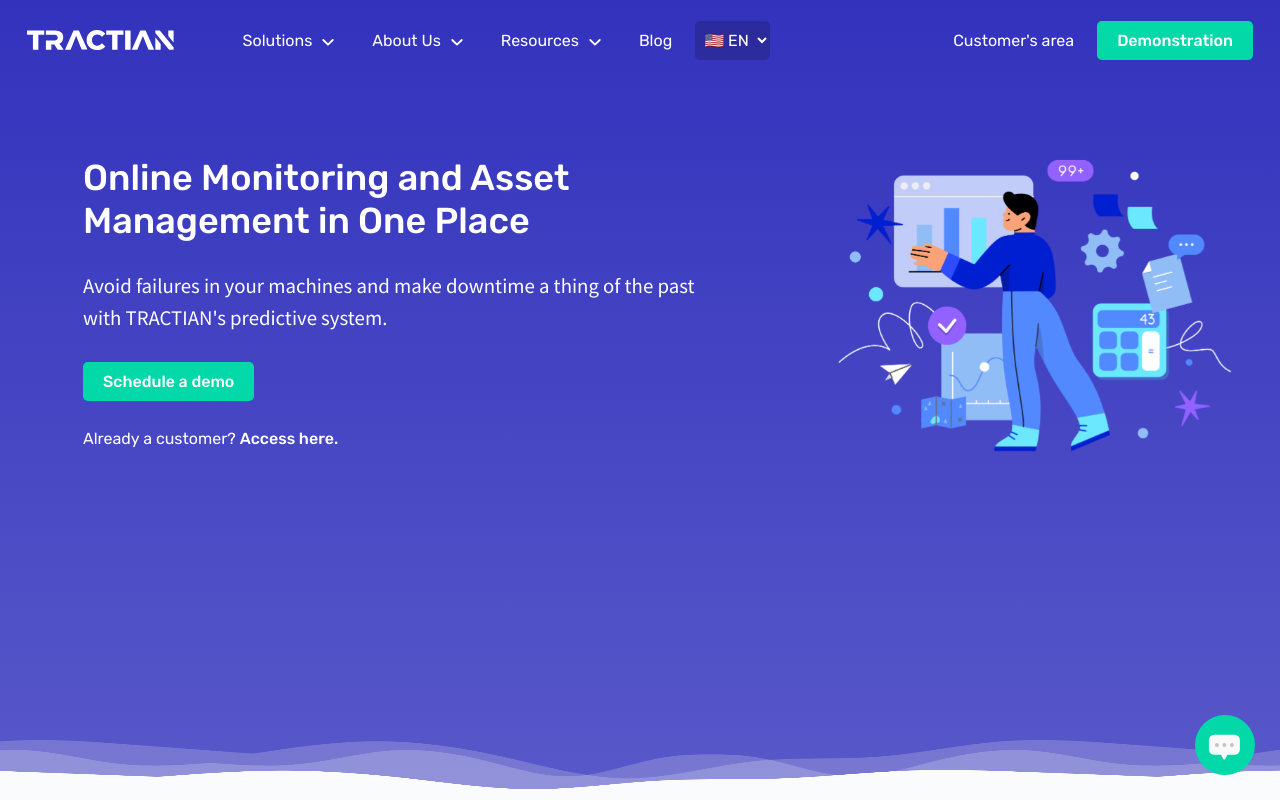
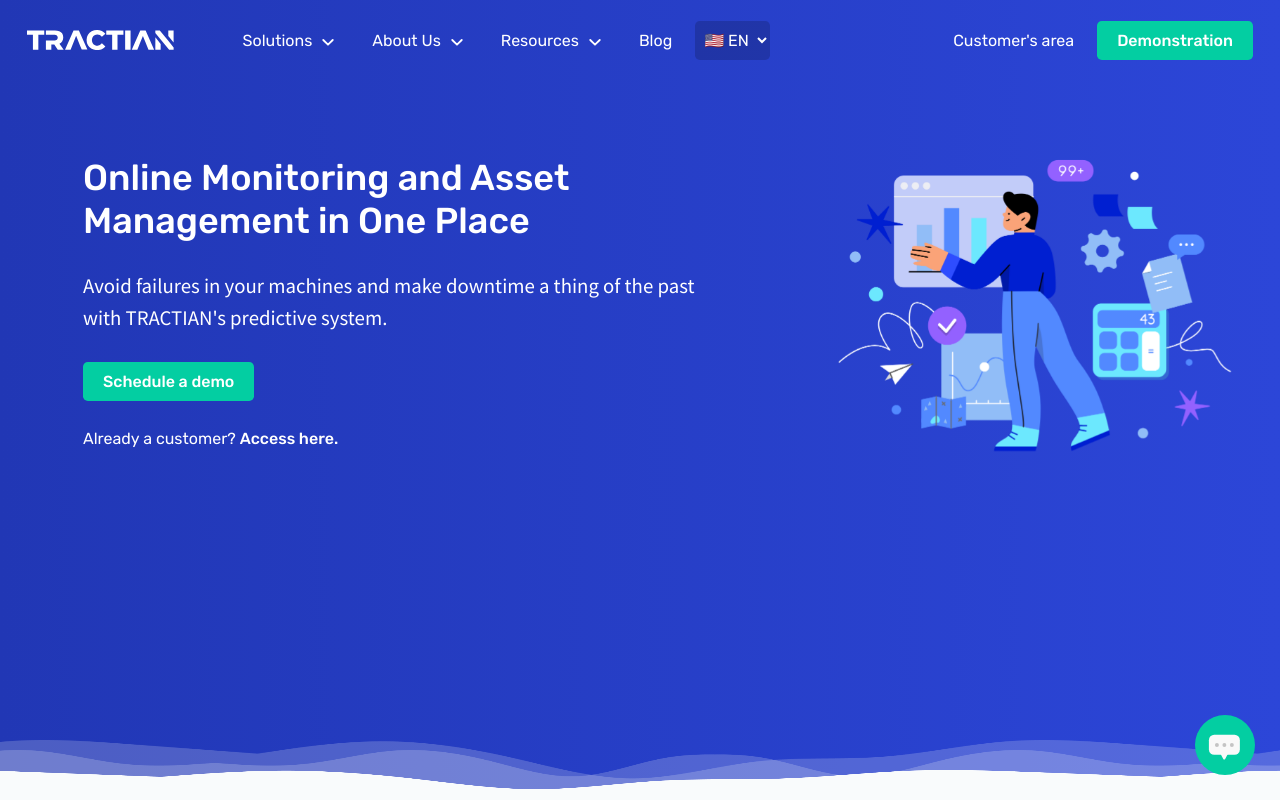
Before and after one commit to pedrotrasfereti/tractian-landing-page, a React (Vite) app: page / in a window 1280 px wide. Shown: the top 800 px of the page. Built offline with nearby package versions, Linux system fonts and the light colour scheme.

Commit message:
refactor: update color palette and redo design

```diff
--- a/src/App.css
+++ b/src/App.css
@@ -75,7 +75,6 @@
 
 .Switch>.SwitchBtn {
   cursor: pointer;
-  color: var(--dodger-blue);
   background: var(--white);
   font: var(--small-strong-font);
   padding: 10px 20px;
@@ -87,17 +86,24 @@
 }
 
 .SwitchBtn:first-of-type {
+  color: var(--dodger-blue);
   border-right: 1px solid var(--gull-gray);
   border-radius: .3rem 0 0 .3rem;
 }
 
 .SwitchBtn:last-of-type {
+  color: var(--deep-cove);
   border-radius: 0 .3rem .3rem 0;
 }
 
-.SwitchBtn.Active {
+.SwitchBtn.Active:first-of-type {
   color: var(--white);
   background: var(--dodger-blue);
+}
+
+.SwitchBtn.Active:last-of-type {
+  color: var(--white);
+  background: var(--deep-cove);
 }
 
 .Button:hover,
--- a/src/App.tsx
+++ b/src/App.tsx
@@ -12,6 +12,7 @@ import {
   WhyTractian,
   Products,
   HowItWorks,
+  Statistics,
 } from "./components";
 
 function App() {
@@ -24,6 +25,7 @@ function App() {
         <Products />
         <WhyTractian />
         <HowItWorks />
+        <Statistics />
       </main>
 
       <Bubble />
--- a/src/components/Header/styles.css
+++ b/src/components/Header/styles.css
@@ -48,7 +48,7 @@
 }
 
 .HeaderWhite>.NavBar>.Select {
-  background-color: var(--shadow-lighter);
+  background-color: var(--shadow-softer);
   color: var(--tundora);
 }
 
--- a/src/components/HowItWorks/styles.css
+++ b/src/components/HowItWorks/styles.css
@@ -22,7 +22,8 @@
 }
 
 .HowItWorks>.ContentWrapper {
-  background-color: var(--midnight-express);
+  background: var(--persian-blue);
+  background: linear-gradient(90deg, var(--persian-blue) 0%, var(--blue-ryb) 100%);
   width: 100%;
   padding: var(--padding-desktop);
   display: flex;
@@ -98,7 +99,7 @@
 
 .HowItWorks>.ContentWrapper>.Steps>.Step>button>.Number {
   background: var(--solitude);
-  color: var(--midnight-express);
+  color: var(--eerie-black);
 }
 
 .HowItWorks>.ContentWrapper>.Steps>.Step>button>.Content>.Title {
@@ -106,27 +107,27 @@
 }
 
 .HowItWorks>.ContentWrapper>.Steps>.Step>button>.Content>.Description {
-  color: var(--gull-gray);
+  color: var(--mischka);
 }
 
 /* step list content - button active and hover */
 .HowItWorks>.ContentWrapper>.Steps>.Step.Active>button {
-  background-color: var(--mirage);
+  background-color: var(--light);
 }
 
 .HowItWorks>.ContentWrapper>.Steps>.Step>button:hover {
-  background-color: var(--faint);
+  background-color: var(--light-softer);
 }
 
 .HowItWorks>.ContentWrapper>.Steps>.Step.Active>button>.Number,
 .HowItWorks>.ContentWrapper>.Steps>.Step>button:hover>.Number {
-  background: var(--caribbean-green);
-  color: var(--midnight-express);
+  background: var(--bright-turquoise);
+  color: var(--eerie-black);
 }
 
 .HowItWorks>.ContentWrapper>.Steps>.Step.Active>button>.Content>.Title,
 .HowItWorks>.ContentWrapper>.Steps>.Step>button:hover>.Content>.Title {
-  color: var(--caribbean-green);
+  color: var(--bright-turquoise);
 }
 
 .HowItWorks>.ContentWrapper>.Steps>.Step.Active>button>.Content>.Description,
--- a/src/components/Products/styles.css
+++ b/src/components/Products/styles.css
@@ -57,7 +57,7 @@
 
 /* background design */
 .Products>.TrackOS {
-  background: var(--midnight-express);
+  background: var(--eerie-black);
   background-image: url("./assets/Design.png");
   background-size: cover;
 }
--- /dev/null
+++ b/src/components/Statistics/index.tsx
@@ -0,0 +1,42 @@
+import React from "react";
+
+/* Styles */
+import "./styles.css";
+
+function Statistics() {
+  return (
+    <section id="statistics" className="Statistics">
+      <span className="Decoration" />
+
+      <div className="Container">
+        <h2 className="Heading">
+          Better machine performance for better maintenance teams&apos;
+          productivity
+        </h2>
+
+        <div className="ContentWrapper">
+          <div className="Statistic">
+            <h5 className="Title">90%</h5>
+            <p className="Subtitle">
+              Assertiveness of Insights generated by Tractian platform
+            </p>
+          </div>
+          <div className="Statistic">
+            <h5 className="Title">45%</h5>
+            <p className="Subtitle">
+              Increased reliability of machines with Tractian Solution
+            </p>
+          </div>
+          <div className="Statistic">
+            <h5 className="Title">30%</h5>
+            <p className="Subtitle">
+              Reduction of last-minute maintenance occurrences
+            </p>
+          </div>
+        </div>
+      </div>
+    </section>
+  );
+}
+
+export default Statistics;
--- /dev/null
+++ b/src/components/Statistics/styles.css
@@ -0,0 +1,65 @@
+.Statistics {
+  position: relative;
+  background: var(--sapphire);
+  min-height: 25.6rem;
+  display: flex;
+  justify-content: center;
+  padding: 8rem 0;
+}
+
+.Statistics>.Decoration {
+  background-color: var(--sunset-orange);
+  position: absolute;
+  width: 3px;
+  height: 133px;
+  right: 50%;
+  top: -13%;
+}
+
+.Statistics>.Container {
+  max-width: 69rem;
+}
+
+.Statistics>.Container>.Heading {
+  color: var(--solitude);
+  font: var(--h2-font);
+  text-align: center;
+  padding: 0 9rem;
+}
+
+.Statistics>.Container>.ContentWrapper {
+  display: flex;
+  flex-flow: row nowrap;
+  margin-top: 4rem;
+}
+
+.Statistics>.Container>.ContentWrapper>.Statistic {
+  display: flex;
+  flex-flow: column nowrap;
+  align-items: center;
+  padding: 0 1rem;
+}
+
+.Statistics>.Container>.ContentWrapper>.Statistic:first-of-type {
+  border-right: 1px solid var(--deep-cove);
+}
+
+.Statistics>.Container>.ContentWrapper>.Statistic:last-of-type {
+  border-left: 1px solid var(--deep-cove);
+}
+
+.Statistics>.Container>.ContentWrapper>.Statistic>.Title {
+  color: var(--solitude);
+  font: 500 3.75em 'Rubik', sans-serif;
+  margin-bottom: 1.3rem;
+}
+
+.Statistics>.Container>.ContentWrapper>.Statistic>.Subtitle {
+  color: var(--clay);
+  font: var(--small-regular-font);
+  font-size: .9em;
+  letter-spacing: .1rem;
+  line-height: 1.75rem;
+  text-align: center;
+  text-transform: uppercase;
+}
--- a/src/components/WhyTractian/styles.css
+++ b/src/components/WhyTractian/styles.css
@@ -44,7 +44,7 @@
 
 .WhyTractian>.Container>.Card:hover {
   transform: translateY(-10px);
-  box-shadow: 0 6px 6px 4px var(--shadow-lighter);
+  box-shadow: 0 6px 6px 4px var(--shadow-softer);
 }
 
 .WhyTractian>.Container>.Card>.Title {
--- a/src/components/index.ts
+++ b/src/components/index.ts
@@ -4,4 +4,5 @@ export { default as Teaser } from "./Teaser";
 export { default as Products } from "./Products";
 export { default as WhyTractian } from "./WhyTractian";
 export { default as HowItWorks } from "./HowItWorks";
+export { default as Statistics } from "./Statistics";
 export { default as Bubble } from "./Bubble";
--- a/src/main.css
+++ b/src/main.css
@@ -1,35 +1,37 @@
 @charset "utf-8";
 
 /* Google Fonts */
-@import url('https://fonts.googleapis.com/css2?family=Rubik:wght@400;500&family=Source+Sans+Pro:wght@300;400&display=swap');
+@import url('https://fonts.googleapis.com/css2?family=Rubik:wght@400;500&family=Source+Sans+Pro:wght@300;400;600&display=swap');
 
 :root {
   /* Color Variables */
-  --persian-blue: #1F37C0;
-  --klein-blue: #001BB8;
-  --navy: #020D77;
-  --deep-cove: #07074E;
-  --sapphire: #08084C;
-  --dodger-blue: #1774F0;
-  --deep-sky-blue: #05AFF3;
-  --caribbean-green: #03D8A9;
-  --bright-turquoise: #03F6C2;
-  --magic-mint: #9AEFDC;
-  --white: #FFFFFF;
-  --solitude: #F9FBFC;
-  --porcelain: #ECF0F1;
-  --whisper: #E5E8EB;
-  --mischka: #DDDFE4;
-  --link-water: #D0D5DA;
-  --clay: #BBC3CE;
-  --gull-gray: #9da9b6;
-  --faint: #1A1B30;
-  --mirage: #1B1F32;
-  --midnight-express: #18182E;
-  --tundora: #404040;
-  --gunsmoke: #818383;
-  --shadow-lighter: #0000000F;
-  --shadow: #0000002b;
+  --blue-ryb: rgb(44, 70, 216);
+  --persian-blue: rgb(33, 55, 181);
+  --klein-blue: rgb(9, 34, 174);
+  --navy: rgb(6, 17, 116);
+  --deep-cove: rgb(10, 10, 87);
+  --sapphire: rgb(8, 8, 76);
+  --dodger-blue: rgb(23, 116, 240);
+  --deep-sky-blue: rgb(5, 175, 243);
+  --caribbean-green: rgb(3, 206, 162);
+  --bright-turquoise: rgb(3, 246, 194);
+  --magic-mint: rgb(154, 239, 220);
+  --sunset-orange: rgb(254, 82, 65);
+  --white: rgb(255, 255, 255);
+  --solitude: rgb(249, 251, 252);
+  --porcelain: rgb(236, 240, 241);
+  --whisper: rgb(229, 232, 235);
+  --mischka: rgb(221, 223, 228);
+  --link-water: rgb(208, 213, 218);
+  --clay: rgb(187, 195, 206);
+  --gull-gray: rgb(157, 169, 182);
+  --gunsmoke: rgb(129, 131, 131);
+  --tundora: rgb(64, 64, 64);
+  --eerie-black: rgb(28, 28, 28);
+  --light: rgba(255, 255, 255, 0.122);
+  --light-softer: rgba(255, 255, 255, 0.063);
+  --shadow: rgba(0, 0, 0, 0.169);
+  --shadow-softer: rgba(0, 0, 0, 0.059);
 
   /* Dimensions */
   --header-height: 5rem;
@@ -106,7 +108,9 @@ label,
 h1,
 h2,
 h3,
-h4 {
+h4,
+h5,
+h6 {
   margin: 0;
   padding: 0;
   border: 0;
@@ -122,6 +126,6 @@ a {
 }
 
 body {
-  background: rgb(1, 27, 182);
-  background: linear-gradient(0deg, #fff 0%, rgb(50, 50, 189) 100%);
+  background: var(--persian-blue);
+  background: linear-gradient(90deg, var(--persian-blue) 0%, var(--blue-ryb) 100%);
 }
```
Also changed, not shown: src/components/Products/assets/Design2.png.
